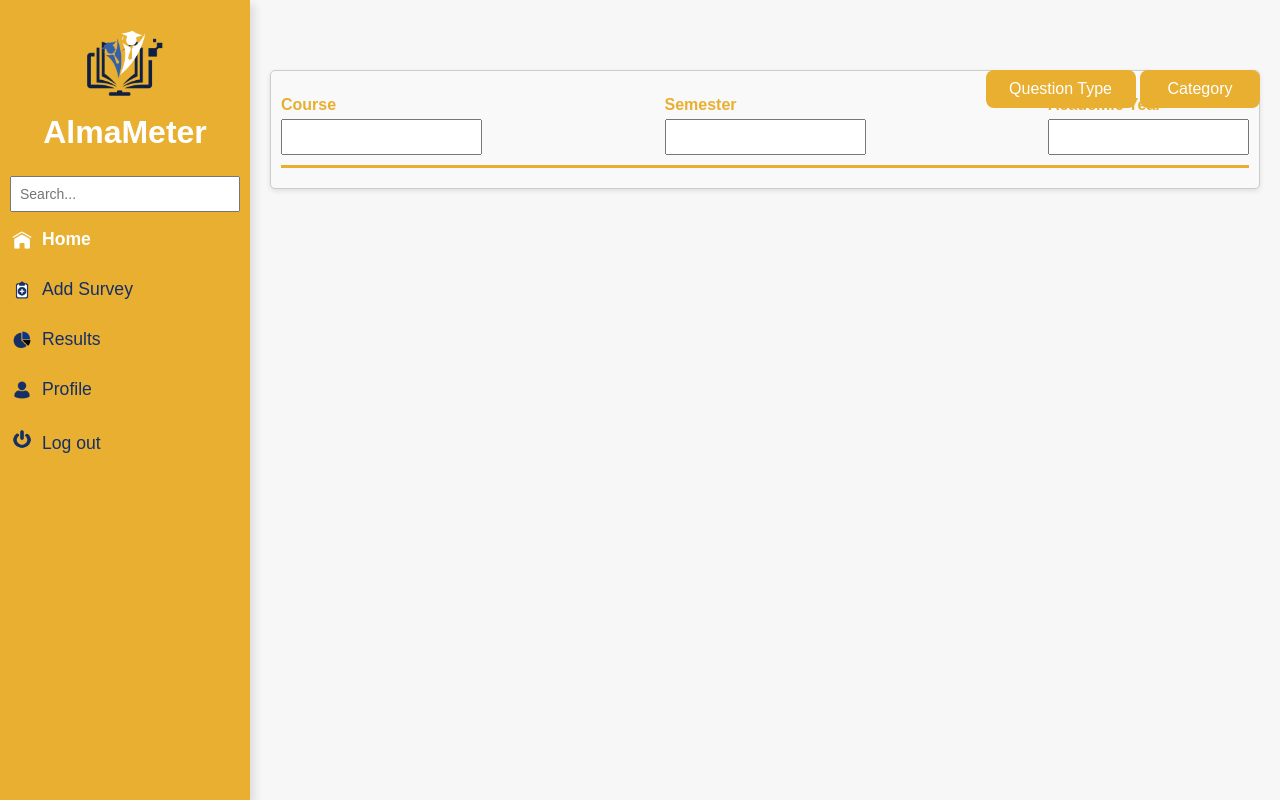
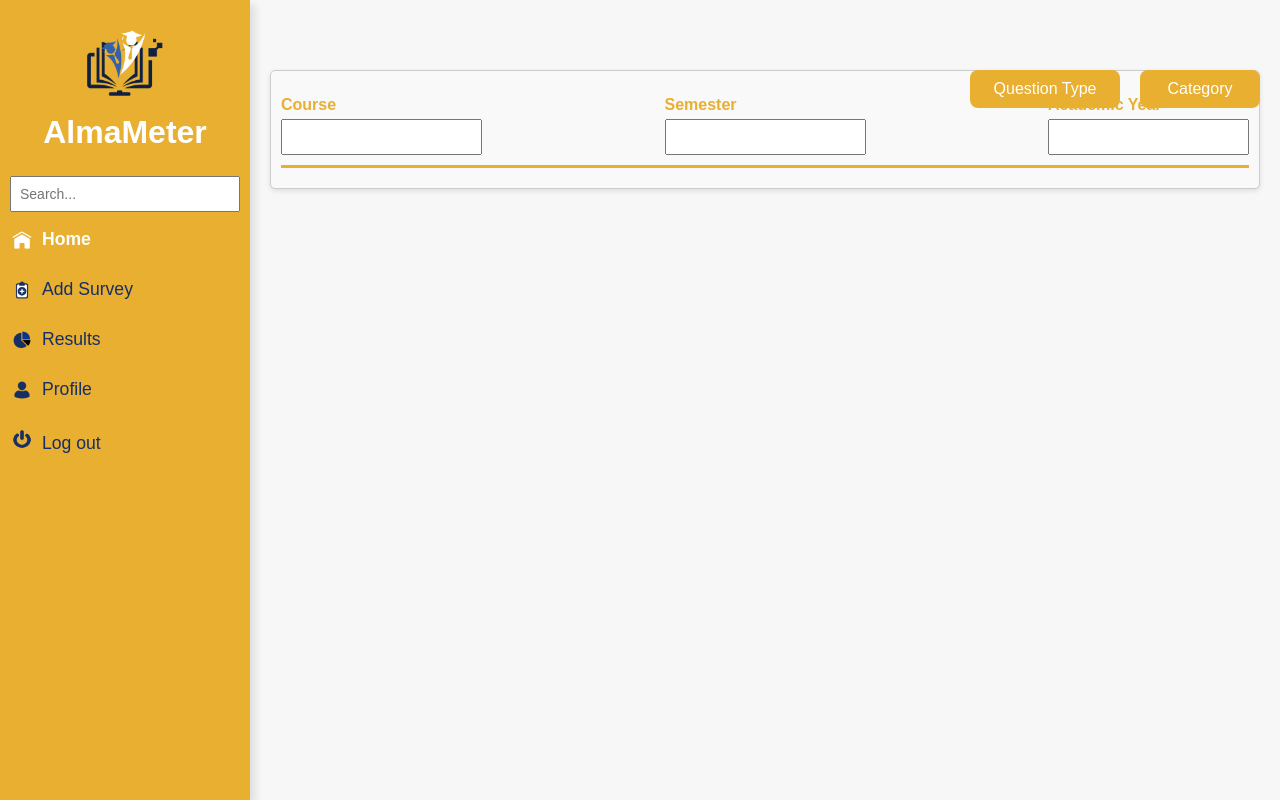
Before and after one commit to Krishianne/DOMinators-Final-Project, a PHP site: page /html/viewsurvey.html in a window 1280 px wide. Run offline with PHP 8.4, Linux system fonts and the light colour scheme.

Commit message:
nalimutan

```diff
--- a/admin/views/css/viewsurvey.css
+++ b/admin/views/css/viewsurvey.css
@@ -529,15 +529,20 @@ textarea {
         display: none;
     }
 .filter-container {
+    display: flex;
+    justify-content: flex-start;
+    align-items: center;
+    gap: 20px;
     position:absolute;
     top: 70px;
     right: 20px;
-    gap: 20px;
+
 }
 
 .filter-dropdown {
         margin-bottom: 5px;
-        display: inline-block; /* Keep the dropdowns inline */
+        position: relative;
+        display: inline-block;
         text-align: center;
     }
 
@@ -573,6 +578,7 @@ textarea {
     border-radius: 8px;
     margin-top: 5px;
     width: 180px;
+
 }
 
 .dropdown-menu a {
@@ -581,6 +587,8 @@ textarea {
     text-decoration: none;
     display: block;
     font-size: medium;
+
+
 }
 
 .dropdown-menu a:hover {
@@ -611,6 +619,6 @@ textarea {
     margin-bottom: 50px;
 }
 .essay-part {
-    width: 100%; /* Ensure it takes full container width */
-    min-height: 50px; /* Optional: maintain a minimum height */
+    width: 100%;
+    min-height: 50px;
 }
```
Also changed, not shown: admin/views/css/editsurvey.css (+6 -2 lines), admin/views/html/editsurvey.html (+4 -4 lines), admin/views/html/viewsurvey.html (+4 -4 lines).
